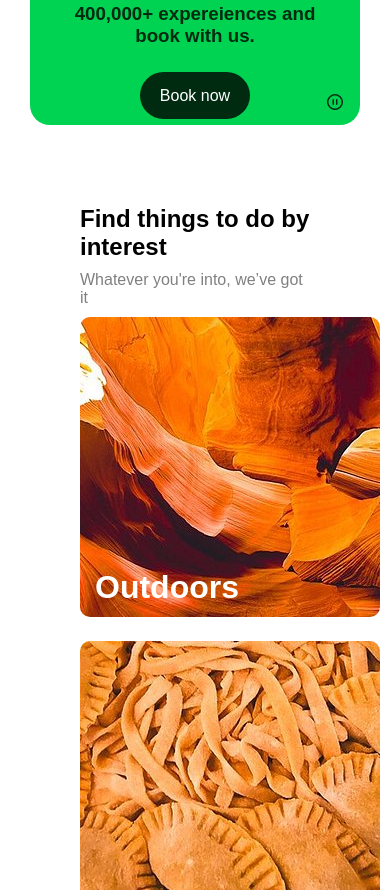
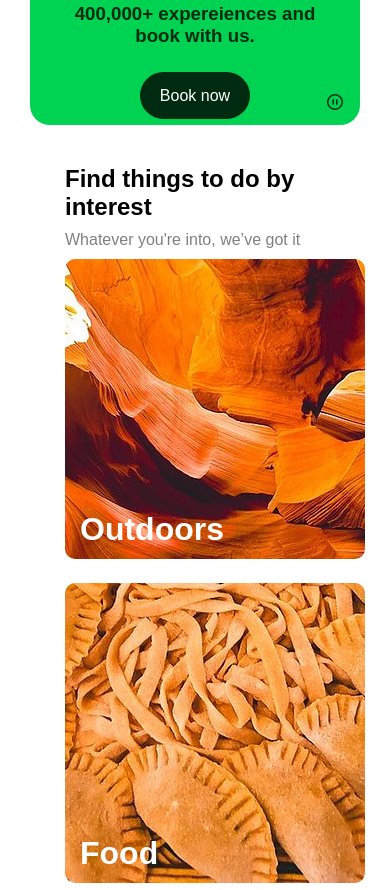
Before and after one commit to renganathan-code/Trip-advisor-clone, a plain HTML site: page index.html in a window 390 px wide. Shown: the part 853-1743 px from the top of the page. Drawn offline with Linux system fonts and the light colour scheme; a web font is replaced by a local one.

Commit message:
Modified css

```diff
--- a/style.css
+++ b/style.css
@@ -407,8 +407,7 @@ body{
         bottom: 10px;
     }
     .interest{
-        margin: 0px 30px;
-        padding: 50px;
+        margin: 0px 55px;
     }
 
     .interest h2{
@@ -417,7 +416,6 @@ body{
 
     .like__container{
         margin: 0px 30px;
-        padding: 50px;
     }
 
     .like__container__s1{
```
